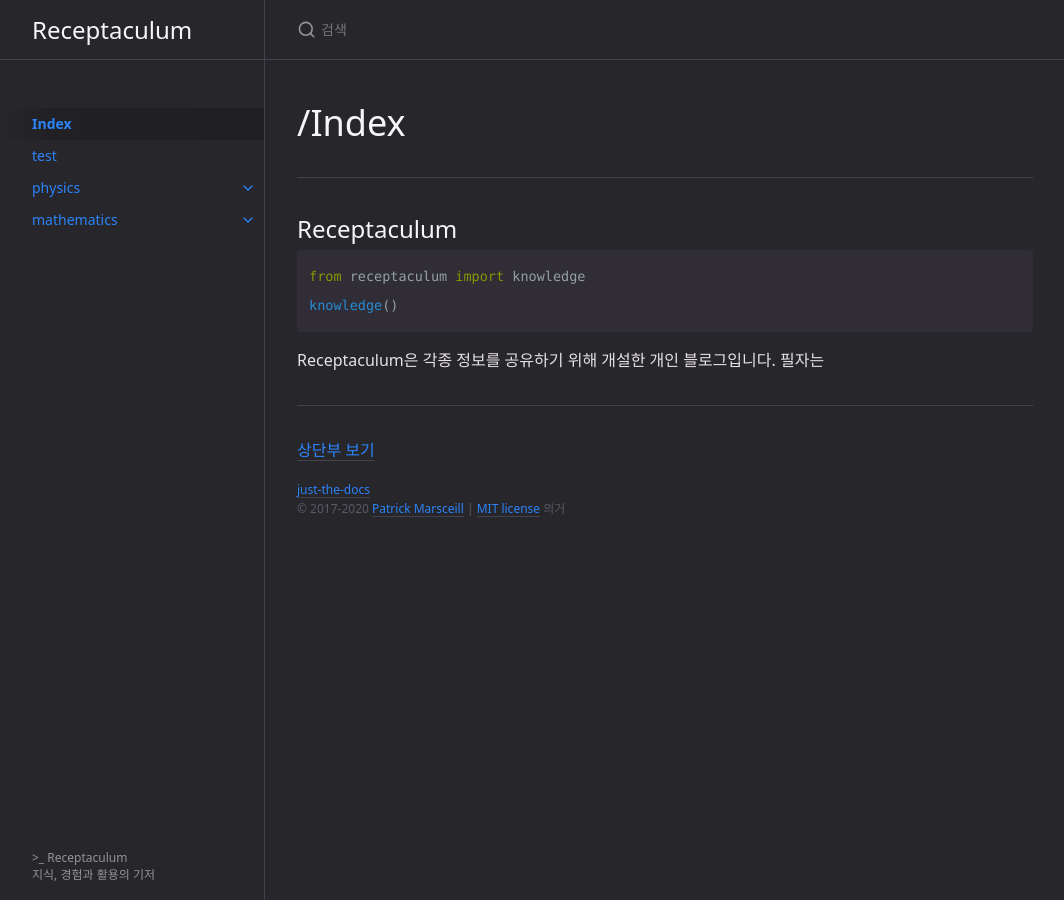
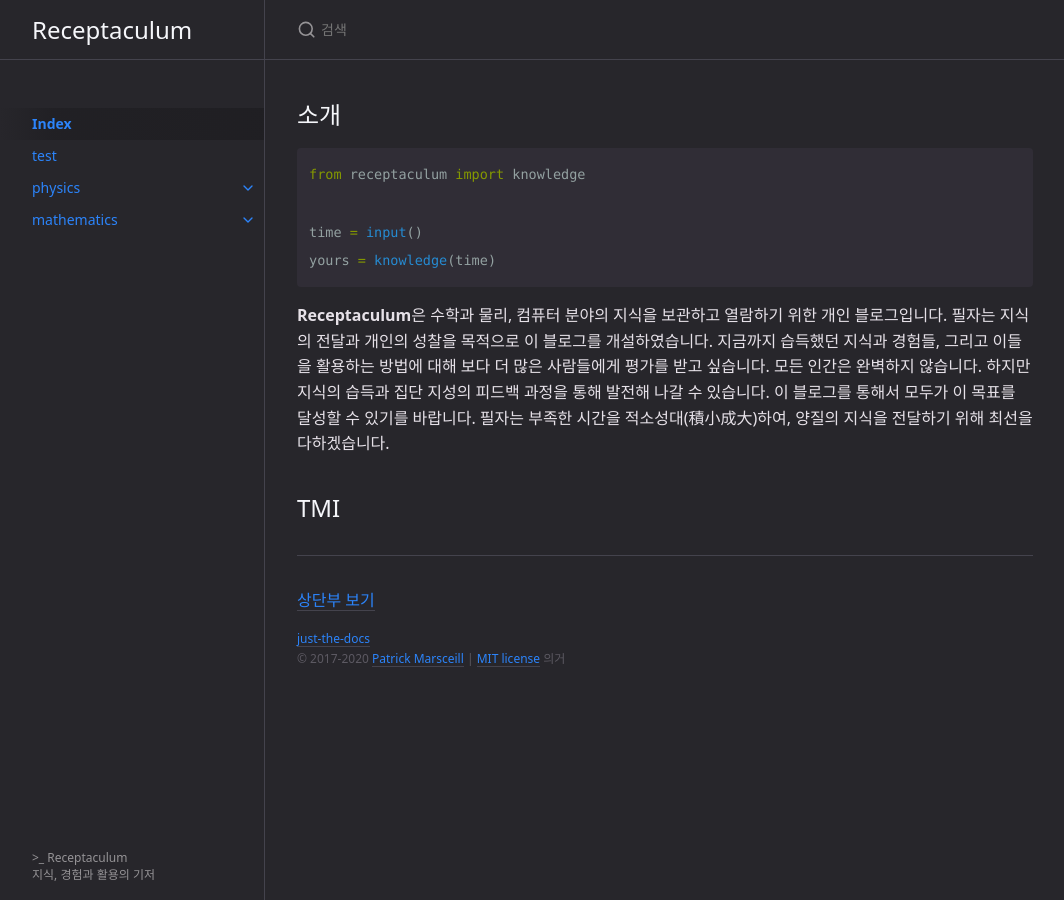
Before and after one commit to Receptaculum/receptaculum.github.io, a Jekyll site: the page built from index.md, in a window 1280 px wide. Shown: the whole page, without its empty margins (107-1171 px from the left). Built offline with Jekyll 4.4.1, drawn with Linux system fonts in a browser that asks for light colours.

Commit message:
fix index.md and design

````diff
--- a/_includes/head.html
+++ b/_includes/head.html
@@ -1,5 +1,4 @@
 <head>
-
 
 <!-- Global site tag (gtag.js) - Google Analytics -->
 <script async src="https://www.googletagmanager.com/gtag/js?id=G-TD9WLTZN0V"></script>
@@ -10,6 +9,7 @@
 
   gtag('config', 'G-TD9WLTZN0V');
 </script>
+
   <meta charset="UTF-8">
   <meta http-equiv="X-UA-Compatible" content="IE=Edge">
 
--- a/index.md
+++ b/index.md
@@ -5,15 +5,21 @@ nav_order: 1
 permalink: /
 ---
 
-# /Index
-
----
-
-## Receptaculum
+## 소개
 
 ```python
 from receptaculum import knowledge
-knowledge()
+
+time = input()
+yours = knowledge(time)
 ```
-{: .fs-5 .my-1}
-Receptaculum은 각종 정보를 공유하기 위해 개설한 개인 블로그입니다. 필자는
+{: .fs-5 }
+**Receptaculum**은 수학과 물리, 컴퓨터 분야의 지식을 보관하고 열람하기 위한 개인 블로그입니다.
+필자는 지식의 전달과 개인의 성찰을 목적으로 이 블로그를 개설하였습니다.
+지금까지 습득했던 지식과 경험들, 그리고 이들을 활용하는 방법에 대해 보다 더 많은 사람들에게 평가를 받고 싶습니다.
+모든 인간은 완벽하지 않습니다.
+하지만 지식의 습득과 집단 지성의 피드백 과정을 통해 발전해 나갈 수 있습니다.
+이 블로그를 통해서 모두가 이 목표를 달성할 수 있기를 바랍니다.
+필자는 부족한 시간을 적소성대(積小成大)하여, 양질의 지식을 전달하기 위해 최선을 다하겠습니다.
+
+## TMI
````
Also changed, not shown: 2 other files.
